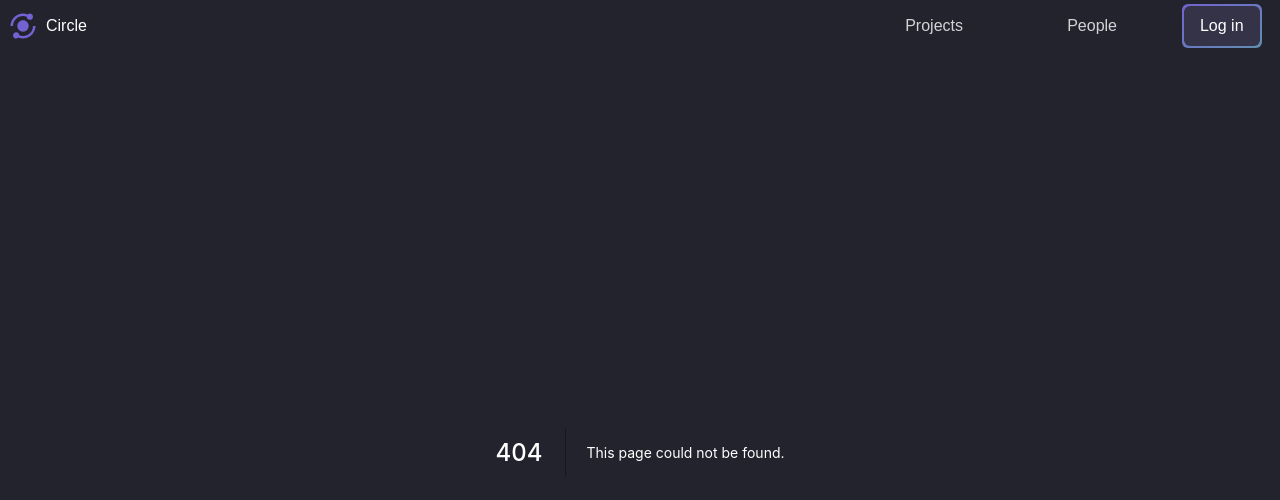
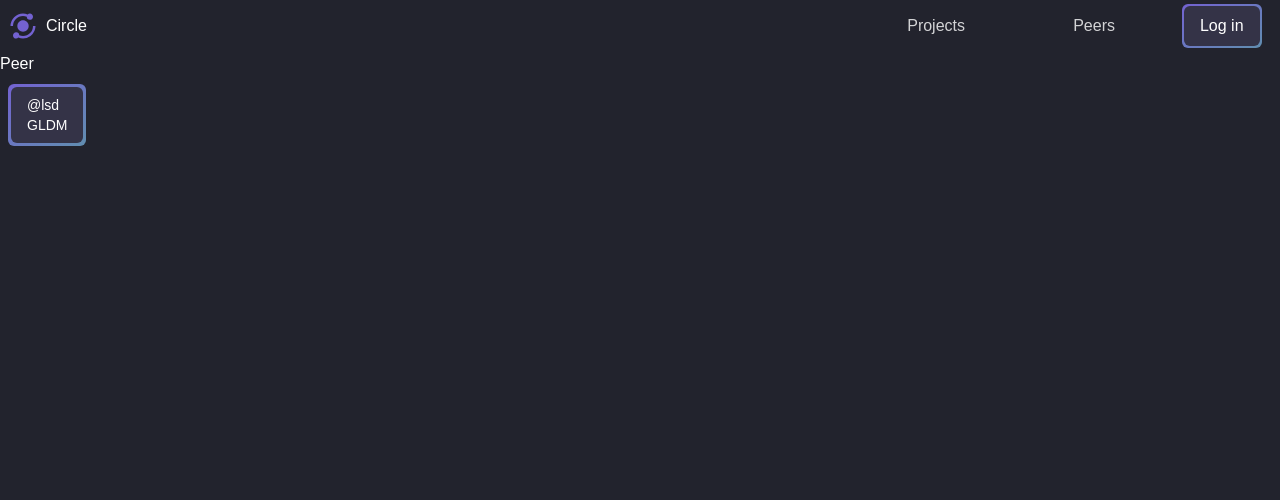
Before and after one commit to your-circle/circle-frontend, a Next.js app: page /peers in a window 1280 px wide. Before the commit this address had no page. Shown: the top 500 px of the page. Built offline with nearby package versions, Linux system fonts and the light colour scheme.

Commit message:
Move from people to Peer

```diff
--- a/components/navbar/Navlinks.tsx
+++ b/components/navbar/Navlinks.tsx
@@ -7,10 +7,12 @@ const Navlinks: React.FC = () => {
   return (
     <>
       <Link href="/projects">
-        <a className="opacity-80 hover:opacity-100 cursor-pointer m-1">Projects</a>
+        <a className="opacity-80 hover:opacity-100 cursor-pointer m-1">
+          Projects
+        </a>
       </Link>
-      <Link href="/people">
-        <a className="opacity-80 hover:opacity-100 cursor-pointer m-1">People</a>
+      <Link href="/peers">
+        <a className="opacity-80 hover:opacity-100 cursor-pointer m-1">Peers</a>
       </Link>
     </>
   );
--- a/components/peopleCard/PeopleCard.tsx
+++ b/components/peerCard/PeerCard.tsx
@@ -1,6 +1,6 @@
 import Card from "../../shared/components/Card";
 
-const PeopleCard: React.FC = () => {
+const PeerCard: React.FC = () => {
   return (
     <Card>
       <div className="text-sm font-normal">
@@ -16,4 +16,4 @@ const PeopleCard: React.FC = () => {
   );
 };
 
-export default PeopleCard;
+export default PeerCard;
--- /dev/null
+++ b/components/peerCard/index.tsx
@@ -0,0 +1 @@
+export {default} from "./PeerCard"
--- a/components/peopleCard/index.tsx
+++ /dev/null
@@ -1 +0,0 @@
-export {default} from "./PeopleCard"
--- /dev/null
+++ b/pages/peers.tsx
@@ -0,0 +1,21 @@
+import { useState } from "react";
+import type { NextPage } from "next";
+import PeerCard from "../components/peerCard";
+
+const Peer: NextPage = () => {
+  const [PeerData, setPeerdata] = useState(["a"]);
+  return (
+    <>
+      <div className="bg-main-bg  text-white min-h-screen min-w-full">
+        <h1 className="">Peer</h1>
+        <div className="">
+          {PeerData.map((Peer) => {
+            return <PeerCard />;
+          })}
+        </div>
+      </div>
+    </>
+  );
+};
+
+export default Peer;
--- a/pages/people.tsx
+++ /dev/null
@@ -1,21 +0,0 @@
-import { useState } from "react";
-import type { NextPage } from "next";
-import PeopleCard from "../components/peopleCard";
-
-const People: NextPage = () => {
-  const [peopleData, setPeopledata] = useState(["a"]);
-  return (
-    <>
-      <div className="bg-main-bg  text-white min-h-screen min-w-full">
-        <h1 className="">People</h1>
-        <div className="">
-          {peopleData.map((people) => {
-            return <PeopleCard />;
-          })}
-        </div>
-      </div>
-    </>
-  );
-};
-
-export default People;
```
